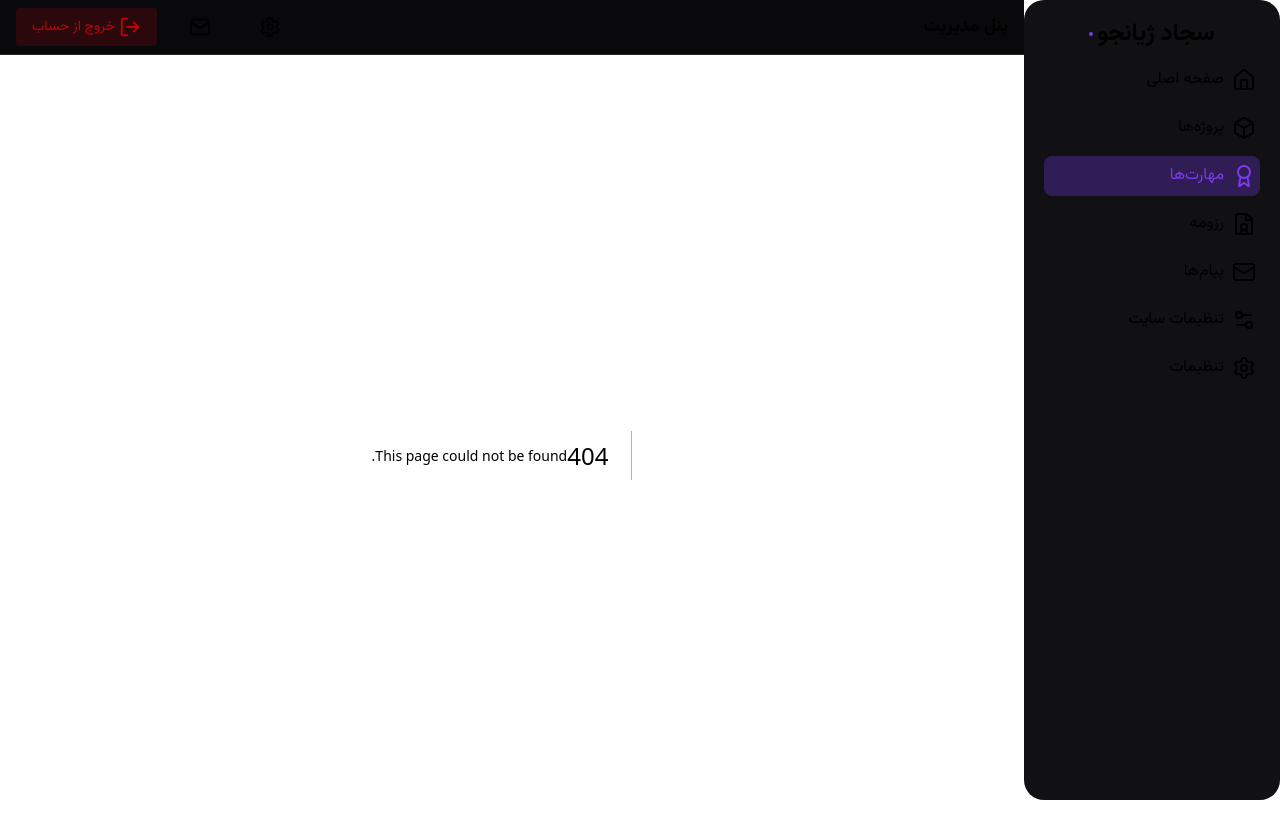
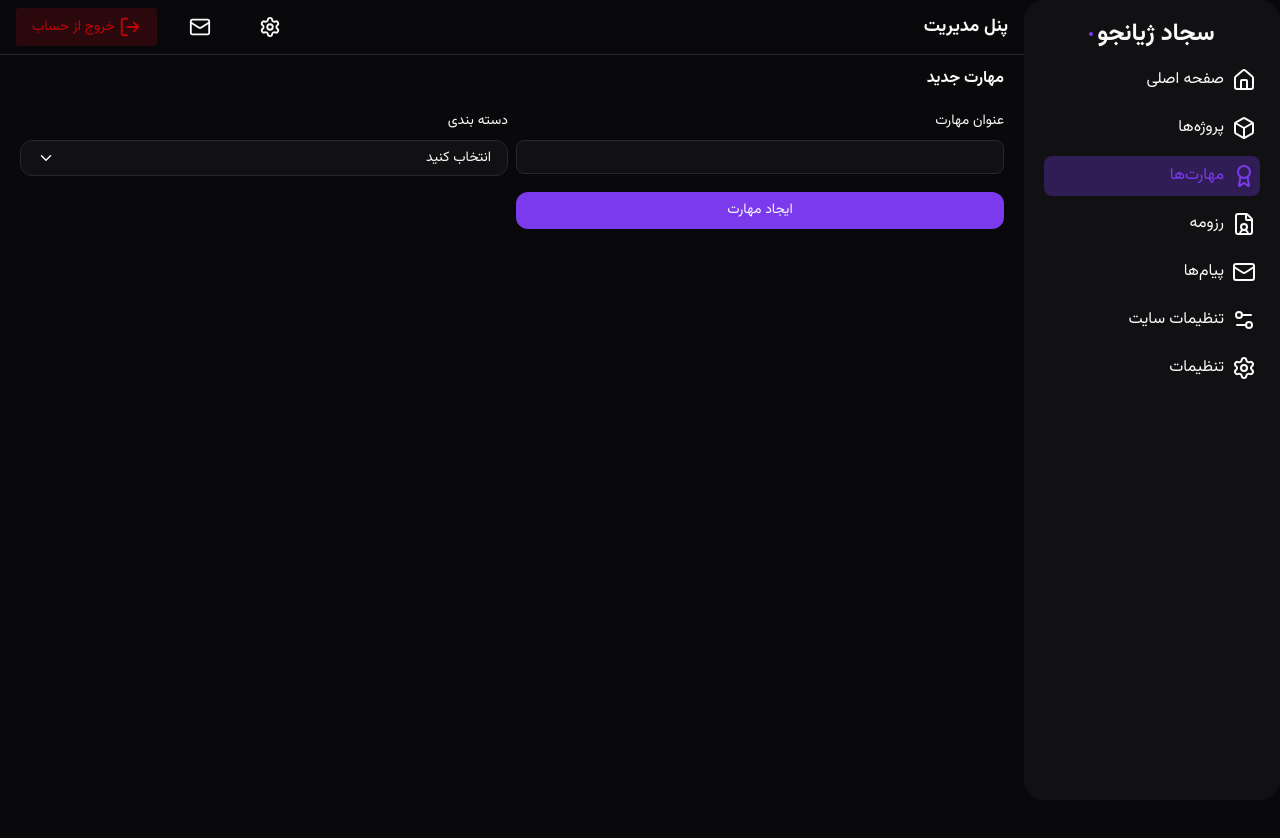
Before and after one commit to sajadzhzh/sajad-zhianjoo-admin, a Next.js app: page /abilities/new in a window 1280 px wide. Before the commit this address had no page. Shown: the top 838 px of the page. After the commit the page ends 800 px from the top, so only its background shows below. Built offline with nearby package versions, Linux system fonts and the light colour scheme.

Commit message:
Abilities Done

```diff
--- /dev/null
+++ b/Components/Abilities/Form.tsx
@@ -0,0 +1,58 @@
+"use client";
+
+import { useEffect, useState } from "react";
+import SelectBox from "../Input/SelectBox";
+import TextInput from "../Input/Text";
+import Button from "../Button/Button";
+
+export default function AbilityForm({
+  edit,
+  id,
+}: {
+  edit?: boolean;
+  id?: string;
+}) {
+  const [sort, setSort] = useState("");
+  useEffect(() => {
+    edit && setSort("front");
+  }, []);
+
+  return (
+    <form className="space-y-2 w-full grid grid-cols-1 md:grid-cols-2 gap-2">
+      <div className="w-full flex flex-col gap-2">
+        <label htmlFor="name" className="text-[14px]">
+          عنوان مهارت
+        </label>
+        <TextInput name="name" id="name" defaultValue={edit ? "Next.js" : ""} />
+      </div>
+
+      <div className="w-full flex flex-col gap-2">
+        <label className="text-[14px]">دسته بندی</label>
+        <SelectBox
+          value={sort}
+          setValue={setSort}
+          options={[
+            { label: "front", value: "front" },
+            { label: "back", value: "back" },
+            { label: "total", value: "total" },
+          ]}
+        />
+      </div>
+
+      <div className="md:col-span-2 grid grid-cols-1 md:grid-cols-2 gap-2">
+        <Button theme="primary">
+          {edit ? "اعمال تغییرات" : "ایجاد مهارت"}
+        </Button>
+
+        {edit && (
+          <Button
+            theme="normal"
+            className="border border-red-600 bg-red-500/50 hover:bg-red-500/75"
+          >
+            حذف مهارت
+          </Button>
+        )}
+      </div>
+    </form>
+  );
+}
--- a/Components/Abilities/Item.tsx
+++ b/Components/Abilities/Item.tsx
@@ -3,7 +3,7 @@ import Link from "next/link";
 export default function AbilityItem() {
   return (
     <Link
-      href={""}
+      href={"/abilities/1"}
       className="w-full flex items-center justify-between px-4 py-3 bg-(--surface) border border-(--border) rounded-xl hover:bg-(--surface-hover)"
     >
       <h3 className="text-[14px]">نام مهارت</h3>
--- /dev/null
+++ b/Components/Input/SelectBox.tsx
@@ -0,0 +1,157 @@
+"use client";
+
+import { Check, ChevronDown } from "lucide-react";
+import { useEffect, useRef, useState } from "react";
+
+type SelectOption = {
+  label: string;
+  value: string;
+};
+
+type SelectBoxProps = {
+  value: string;
+  setValue: (value: string) => void;
+  options: SelectOption[];
+  placeholder?: string;
+  disabled?: boolean;
+};
+
+export default function SelectBox({
+  value,
+  setValue,
+  options,
+  placeholder = "انتخاب کنید",
+  disabled = false,
+}: SelectBoxProps) {
+  const [open, setOpen] = useState(false);
+  const selectRef = useRef<HTMLDivElement>(null);
+
+  const selectedOption = options.find((option) => option.value === value);
+
+  useEffect(() => {
+    const handleClickOutside = (event: MouseEvent) => {
+      if (
+        selectRef.current &&
+        !selectRef.current.contains(event.target as Node)
+      ) {
+        setOpen(false);
+      }
+    };
+
+    document.addEventListener("mousedown", handleClickOutside);
+
+    return () => {
+      document.removeEventListener("mousedown", handleClickOutside);
+    };
+  }, []);
+
+  const handleSelect = (option: SelectOption) => {
+    setValue(option.value);
+    setOpen(false);
+  };
+
+  return (
+    <div ref={selectRef} dir="rtl" className="relative w-full">
+      <button
+        type="button"
+        disabled={disabled}
+        onClick={() => setOpen((prev) => !prev)}
+        className={`
+          w-full h-9 px-4
+          flex items-center justify-between
+          rounded-xl
+          border border-(--border)
+          bg-(--surface)
+          text-sm
+          transition-all duration-200
+          outline-none
+          ${
+            disabled
+              ? "opacity-50 cursor-not-allowed"
+              : "cursor-pointer hover:border-(--primary)"
+          }
+          ${open ? "border-(--primary) ring-2 ring-(--primary)/10" : ""}
+        `}
+      >
+        <span
+          className={
+            selectedOption ? "text-(--font-color)" : "text-(--font-color)/40"
+          }
+        >
+          {selectedOption?.label || placeholder}
+        </span>
+
+        <ChevronDown
+          size={18}
+          className={`
+            text-(--font-color)/50
+            transition-transform duration-200
+            ${open ? "rotate-180 text-(--primary)" : ""}
+          `}
+        />
+      </button>
+
+      <div
+        className={`
+          absolute z-50
+          top-[calc(100%+6px)]
+          right-0
+          w-full
+          overflow-hidden
+          rounded-xl
+          border border-(--border)
+          bg-(--surface)
+          shadow-xl
+          origin-top
+          transition-all duration-200
+          ${
+            open
+              ? "visible scale-y-100 opacity-100"
+              : "invisible scale-y-95 opacity-0 pointer-events-none"
+          }
+        `}
+      >
+        <div className="p-1.5">
+          {options.length > 0 ? (
+            options.map((option) => {
+              const isSelected = option.value === value;
+
+              return (
+                <button
+                  key={option.value}
+                  type="button"
+                  onClick={() => handleSelect(option)}
+                  className={`
+                    w-full
+                    min-h-10
+                    px-3
+                    rounded-lg
+                    flex items-center justify-between
+                    text-sm
+                    text-right
+                    transition-colors duration-150
+                    ${
+                      isSelected
+                        ? "bg-(--primary)/10 text-(--primary)"
+                        : "text-(--font-color)/80 hover:bg-(--background) hover:text-(--font-color)"
+                    }
+                  `}
+                >
+                  <span>{option.label}</span>
+
+                  {isSelected && (
+                    <Check size={17} className="text-(--primary)" />
+                  )}
+                </button>
+              );
+            })
+          ) : (
+            <div className="px-3 py-4 text-center text-sm text-(--font-color)/40">
+              گزینه‌ای وجود ندارد
+            </div>
+          )}
+        </div>
+      </div>
+    </div>
+  );
+}
--- /dev/null
+++ b/app/abilities/[id]/page.tsx
@@ -0,0 +1,17 @@
+import AbilityForm from "@/Components/Abilities/Form";
+
+export default async function EditAbility({
+  params,
+}: {
+  params: Promise<{ id: string }>;
+}) {
+  const { id } = await params;
+
+  return (
+    <div className="w-full h-[90svh] overflow-scroll Container space-y-5">
+      <h2 className="font-bold text-[16px]">مهارت جدید</h2>
+
+      <AbilityForm edit id={id} />
+    </div>
+  );
+}
--- /dev/null
+++ b/app/abilities/new/page.tsx
@@ -0,0 +1,11 @@
+import AbilityForm from "@/Components/Abilities/Form";
+
+export default function NewAbility() {
+  return (
+    <div className="w-full h-[90svh] overflow-scroll Container space-y-5">
+      <h2 className="font-bold text-[16px]">مهارت جدید</h2>
+
+      <AbilityForm />
+    </div>
+  );
+}
```
